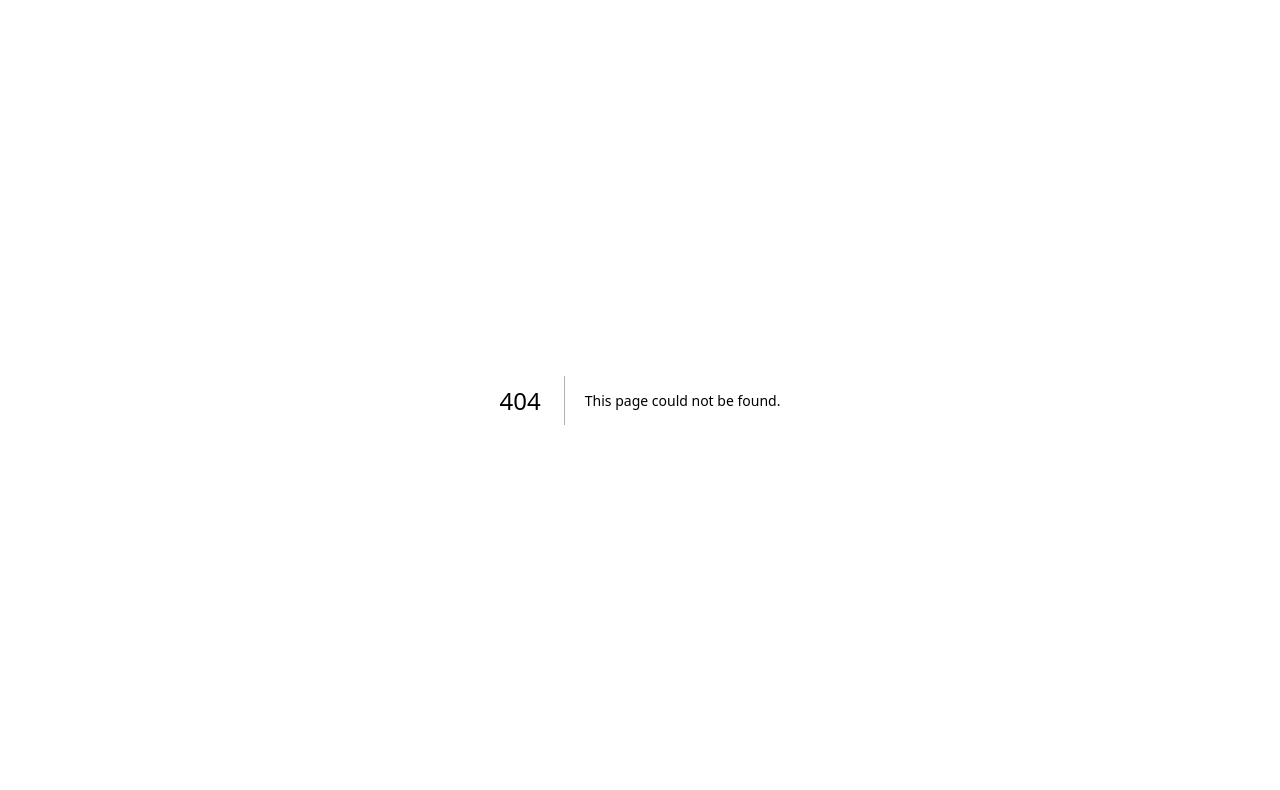
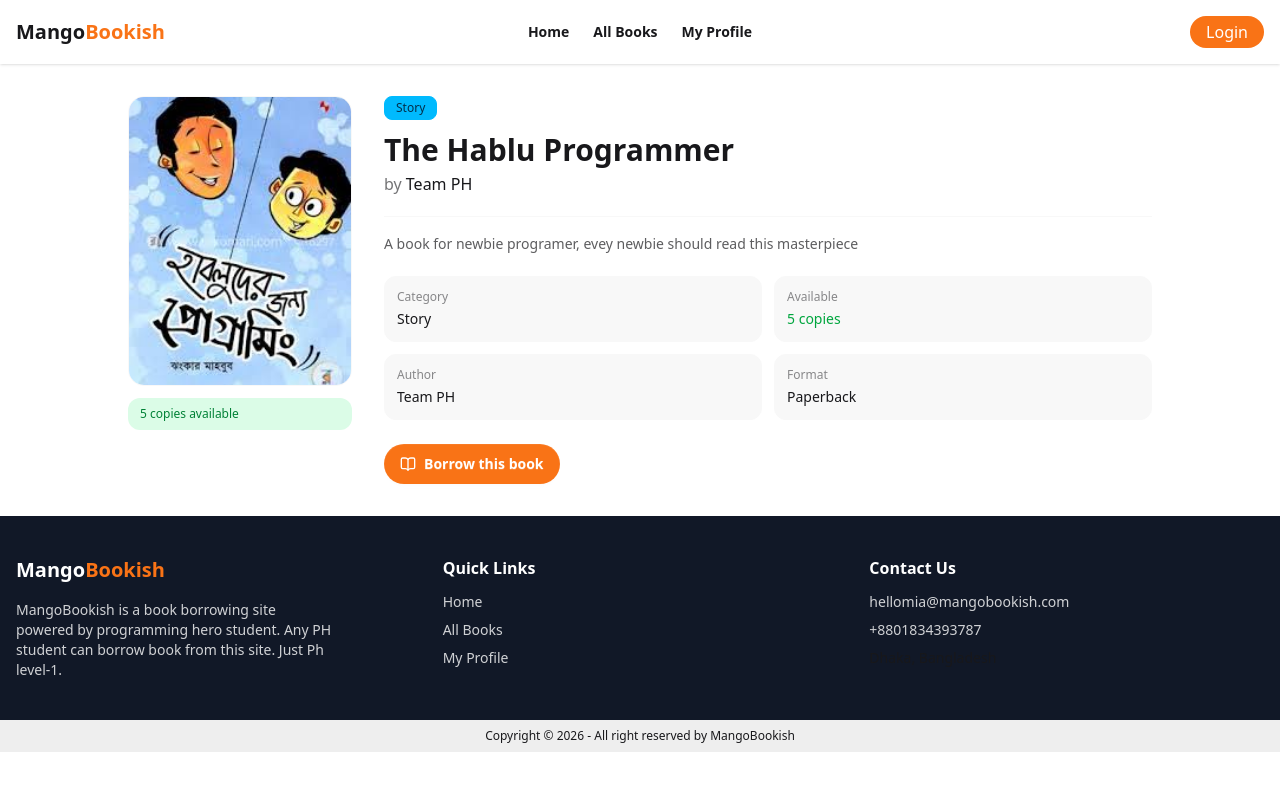
Before and after one commit to mehediScriptDev/book_borrowing, a Next.js app: page /allBooks/1 in a window 1280 px wide. Before the commit this address had no page. Shown: the top 790 px of the page. Built offline with nearby package versions, Linux system fonts and the light colour scheme.

Commit message:
book details page added

```diff
--- a/package.json
+++ b/package.json
@@ -13,7 +13,8 @@
     "next": "16.2.4",
     "react": "19.2.4",
     "react-dom": "19.2.4",
-    "react-fast-marquee": "^1.6.5"
+    "react-fast-marquee": "^1.6.5",
+    "sweetalert2": "^11.26.24"
   },
   "devDependencies": {
     "@tailwindcss/postcss": "^4",
--- /dev/null
+++ b/src/app/(main)/allBooks/[id]/page.jsx
@@ -0,0 +1,101 @@
+"use client";
+import Swal from "sweetalert2";
+import { BookOpen } from "lucide-react";
+import { useParams } from "next/navigation";
+import books from "../../../../../public/books.json";
+
+const BookDetails = () => {
+  const params = useParams();
+  const book = books.find((book) => book.id == params.id);
+  const {
+    title,
+    author,
+    description,
+    category,
+    available_quantity,
+    image_url,
+  } = book;
+
+  const alertfire = () => {
+    Swal.fire({
+  position: "center",
+  icon: "success",
+  title: "Borrow request submitted!",
+  iconColor: "#f97316",
+  showConfirmButton: false,
+  timer: 1500
+});
+  };
+  return (
+    <section className="py-8 px-4 container mx-auto">
+      <div className="max-w-5xl mx-auto">
+        <div className="flex flex-col md:flex-row gap-8 items-start">
+          {/* book pic */}
+          <div className="w-full md:w-56 shrink-0">
+            <div className="bg-base-100 rounded-2xl border border-base-200 overflow-hidden">
+              <img
+                src={image_url}
+                alt={title}
+                className="w-full h-72 object-cover"
+              />
+            </div>
+            <div className="mt-3 bg-green-100 rounded-xl px-3 py-2 flex items-center gap-2">
+              <span className="text-green-700 text-xs font-medium">
+                {available_quantity} copies available
+              </span>
+            </div>
+          </div>
+
+          {/* right side */}
+          <div className="flex-1">
+            <div className="flex items-center gap-2 mb-3">
+              <span className="badge badge-info text-xs">{category}</span>
+            </div>
+
+            <h1 className="text-3xl font-bold mb-1">{title}</h1>
+            <p className="text-base-content/60 mb-5">
+              by <span className="text-base-content font-medium">{author}</span>
+            </p>
+
+            <div className="border-t border-base-200 pt-4 mb-5">
+              <p className="text-sm text-base-content/70 leading-relaxed">
+                {description}
+              </p>
+            </div>
+
+            {/* grid layout */}
+            <div className="grid grid-cols-2 gap-3 mb-6">
+              <div className="bg-base-200 border border-base-200 rounded-xl p-3">
+                <p className="text-xs text-base-content/50 mb-1">Category</p>
+                <p className="text-sm font-medium">{category}</p>
+              </div>
+              <div className="bg-base-200 border border-base-200 rounded-xl p-3">
+                <p className="text-xs text-base-content/50 mb-1">Available</p>
+                <p className="text-sm font-medium text-green-600">
+                  {available_quantity} copies
+                </p>
+              </div>
+              <div className="bg-base-200 border border-base-200 rounded-xl p-3">
+                <p className="text-xs text-base-content/50 mb-1">Author</p>
+                <p className="text-sm font-medium">{author}</p>
+              </div>
+              <div className="bg-base-200 border border-base-200 rounded-xl p-3">
+                <p className="text-xs text-base-content/50 mb-1">Format</p>
+                <p className="text-sm font-medium">Paperback</p>
+              </div>
+            </div>
+
+            <div>
+              <button onClick={alertfire} className="btn w-auto btn-block bg-primaryy text-white border-none rounded-full gap-2">
+                <BookOpen size={16} />
+                Borrow this book
+              </button>
+            </div>
+          </div>
+        </div>
+      </div>
+    </section>
+  );
+};
+
+export default BookDetails;
--- a/src/app/(main)/allBooks/page.jsx
+++ b/src/app/(main)/allBooks/page.jsx
@@ -2,46 +2,9 @@
 
 import React from "react";
 import FeaturedCard from "@/app/components/shared/FeaturedCard";
+import CategorySidebar from "@/app/(main)/components/home/CategorySidebar";
 
-const CategorySidebar = ({ categories, activeCategory, onCategoryChange }) => {
-  return (
-    <div className="sticky top-20 h-fit">
-      <div className="card bg-base-100 shadow-md border border-base-200">
-        <div className="card-body">
-          <h2 className="card-title text-lg font-bold">
-            <span className="text-primaryy">Filter by</span> Category
-          </h2>
-          <div className="divider my-2"></div>
-          <div className="space-y-2">
-            <button
-              onClick={() => onCategoryChange(null)}
-              className={`w-full text-left px-4 py-2 rounded-lg transition-all ${
-                activeCategory === null
-                  ? "bg-primaryy text-white font-semibold"
-                  : "hover:bg-base-200"
-              }`}
-            >
-              All Books
-            </button>
-            {categories.map((category) => (
-              <button
-                key={category}
-                onClick={() => onCategoryChange(category)}
-                className={`w-full text-left px-4 py-2 rounded-lg transition-all ${
-                  activeCategory === category
-                    ? "bg-primaryy text-white font-semibold"
-                    : "hover:bg-base-200"
-                }`}
-              >
-                {category}
-              </button>
-            ))}
-          </div>
-        </div>
-      </div>
-    </div>
-  );
-};
+
 
 const AllBooks = () => {
   const [books, setBooks] = React.useState([]);
--- /dev/null
+++ b/src/app/(main)/components/home/CategorySidebar.jsx
@@ -0,0 +1,41 @@
+const CategorySidebar = ({ categories, activeCategory, onCategoryChange }) => {
+  return (
+    <div className="sticky top-20 h-fit">
+      <div className="card bg-base-100 shadow-md border border-base-200">
+        <div className="card-body">
+          <h2 className="card-title text-lg font-bold">
+            <span className="text-primaryy">Filter by</span> Category
+          </h2>
+          <div className="divider my-2"></div>
+          <div className="space-y-2">
+            <button
+              onClick={() => onCategoryChange(null)}
+              className={`w-full text-left px-4 py-2 rounded-lg transition-all ${
+                activeCategory === null
+                  ? "bg-primaryy text-white font-semibold"
+                  : "hover:bg-base-200"
+              }`}
+            >
+              All Books
+            </button>
+            {categories.map((category) => (
+              <button
+                key={category}
+                onClick={() => onCategoryChange(category)}
+                className={`w-full text-left px-4 py-2 rounded-lg transition-all ${
+                  activeCategory === category
+                    ? "bg-primaryy text-white font-semibold"
+                    : "hover:bg-base-200"
+                }`}
+              >
+                {category}
+              </button>
+            ))}
+          </div>
+        </div>
+      </div>
+    </div>
+  );
+};
+
+export default CategorySidebar;
--- a/src/app/components/shared/FeaturedCard.jsx
+++ b/src/app/components/shared/FeaturedCard.jsx
@@ -1,3 +1,4 @@
+import Link from "next/link";
 import React from "react";
 
 const FeaturedCard = ({book}) => {
@@ -33,9 +34,9 @@ const FeaturedCard = ({book}) => {
               Available:{" "}
               <span className="font-medium text-red-300">{available_quantity} copies</span>
             </span>
-            <button className="btn btn-outline btn-sm bg-primaryy text-white rounded-full">
-              Borrow
-            </button>
+            <Link href={`/allBooks/${book.id}`} className="btn btn-outline btn-sm bg-primaryy text-white rounded-full">
+              Details
+            </Link>
           </div>
         </div>
       </div>
```
Also changed, not shown: 1 other file (tests, documents, lock files or other folders).
